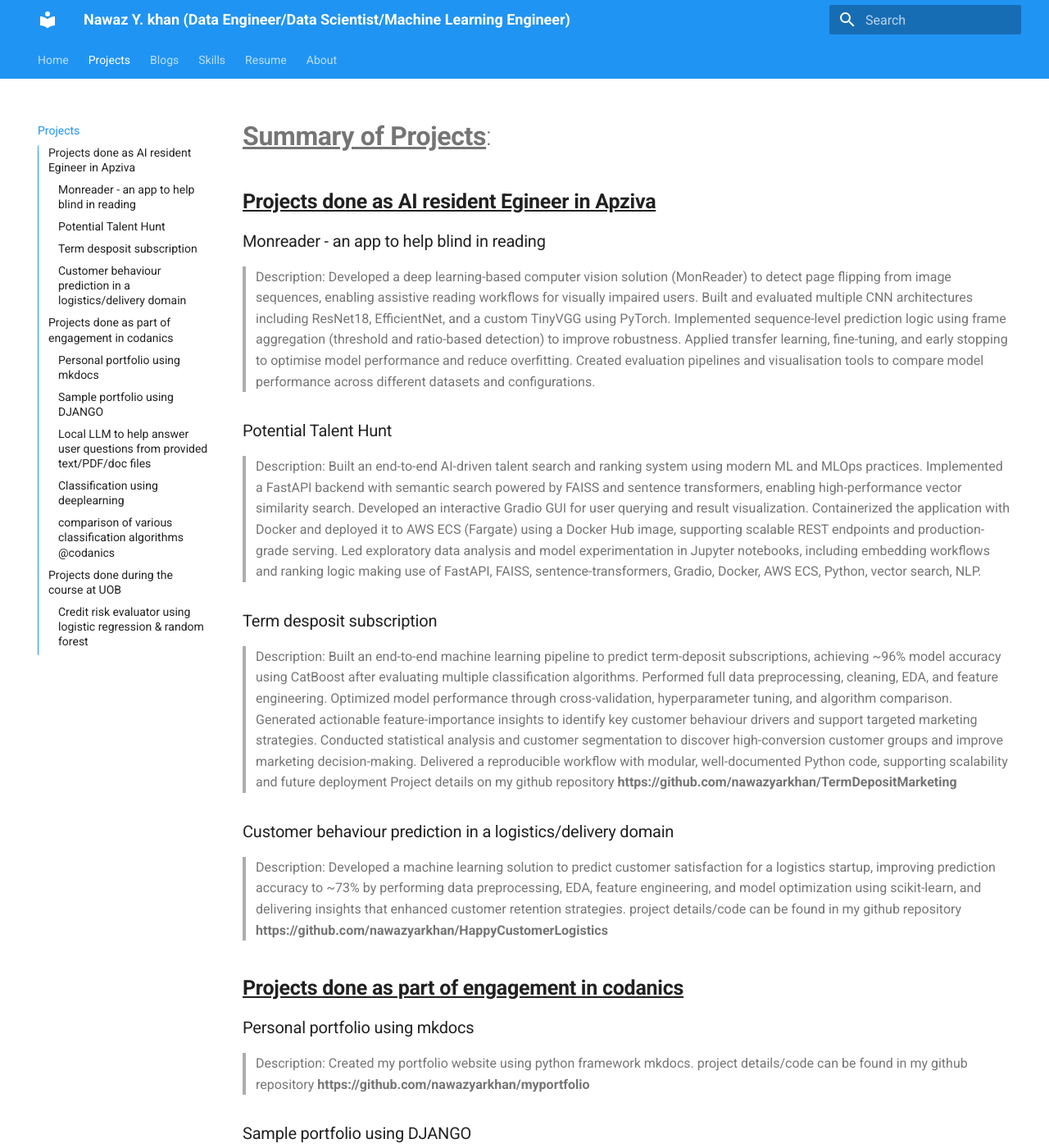
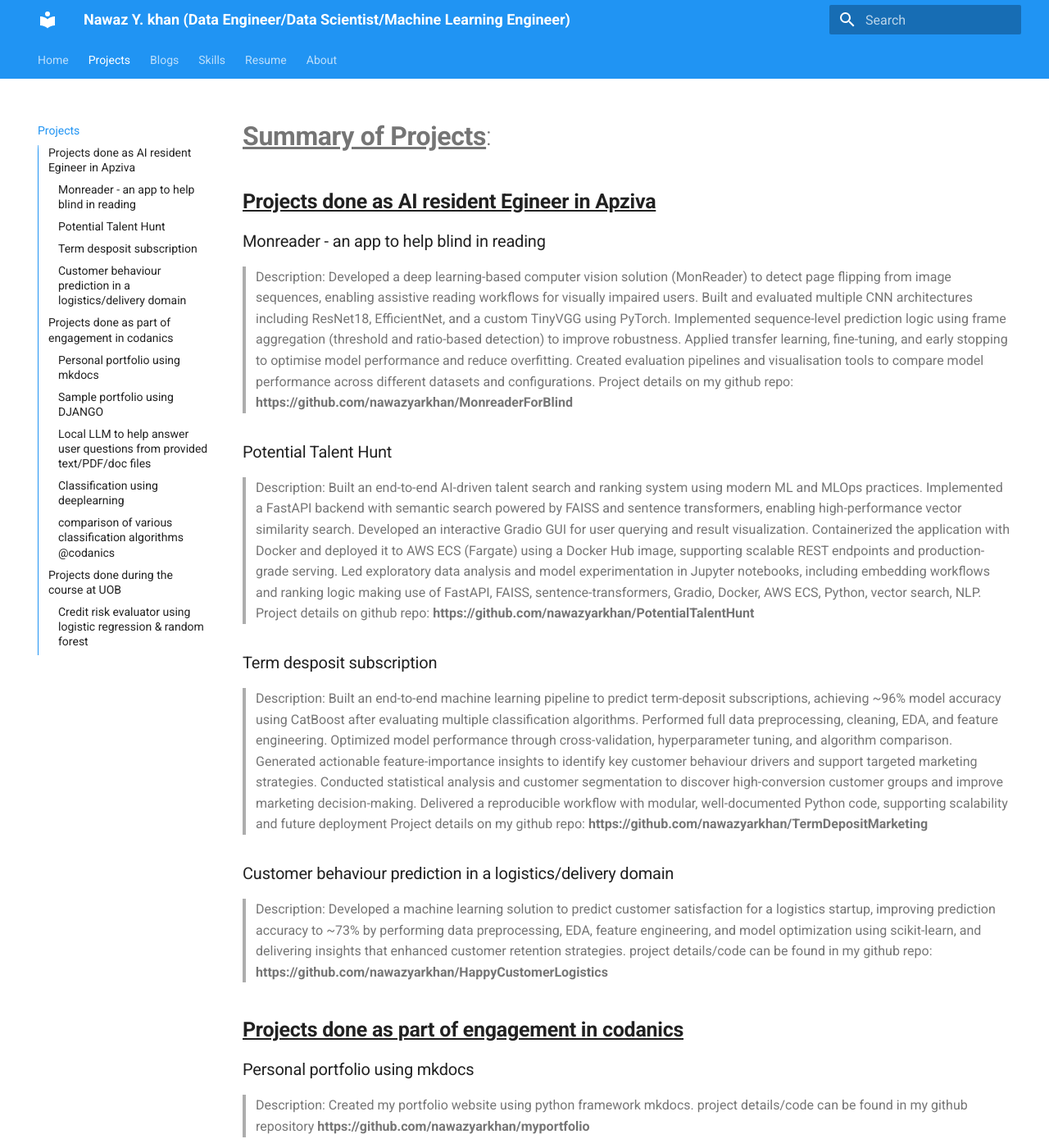
Before and after one commit to nawazyarkhan/myportfolio, an MkDocs documentation site: the page built from docs/projects.md, in a window 1280 px wide and 1400 px high. Shown: the whole window at 82% size. Built offline with MkDocs 1.6.1 and Material for MkDocs 9.7.7, drawn with Linux system fonts in a browser that asks for light colours.

Commit message:
commit -m "updated with some minor changes"

```diff
--- a/docs/projects.md
+++ b/docs/projects.md
@@ -5,18 +5,22 @@
 ### Monreader - an app to help blind in reading
 > Description:
 > 	Developed a deep learning-based computer vision solution (MonReader) to detect page flipping from image sequences, enabling assistive reading workflows for visually impaired users. Built and evaluated multiple CNN architectures including ResNet18, EfficientNet, and a custom TinyVGG using PyTorch. Implemented sequence-level prediction logic using frame aggregation (threshold and ratio-based detection) to improve robustness. Applied transfer learning, fine-tuning, and early stopping to optimise model performance and reduce overfitting. Created evaluation pipelines and visualisation tools to compare model performance across different datasets and configurations.
+> Project details on my github repo: **https://github.com/nawazyarkhan/MonreaderForBlind**
+>
 ### Potential Talent Hunt
 > Description:
 > 	Built an end-to-end AI-driven talent search and ranking system using modern ML and MLOps practices. Implemented a FastAPI backend with semantic search powered by FAISS and sentence transformers, enabling high-performance vector similarity search. Developed an interactive Gradio GUI for user querying and result visualization. Containerized the application with Docker and deployed it to AWS ECS (Fargate) using a Docker Hub image, supporting scalable REST endpoints and production-grade serving. Led exploratory data analysis and model experimentation in Jupyter notebooks, including embedding workflows and ranking logic making use of FastAPI, FAISS, sentence-transformers, Gradio, Docker, AWS ECS, Python, vector search, NLP.
+> Project details on github repo: **https://github.com/nawazyarkhan/PotentialTalentHunt**
+>
 ###  Term desposit subscription
 > Description:
 > 	Built an end-to-end machine learning pipeline to predict term-deposit subscriptions, achieving ~96% model accuracy using CatBoost after evaluating multiple classification algorithms. Performed full data preprocessing, cleaning, EDA, and feature engineering. Optimized model performance through cross-validation, hyperparameter tuning, and algorithm comparison. Generated actionable feature-importance insights to identify key customer behaviour drivers and support targeted marketing strategies. Conducted statistical analysis and customer segmentation to discover high-conversion customer groups and improve marketing decision-making.  Delivered a reproducible workflow with modular, well-documented Python code, supporting scalability and future deployment
-> Project details on my github repository **https://github.com/nawazyarkhan/TermDepositMarketing**
+> Project details on my github repo: **https://github.com/nawazyarkhan/TermDepositMarketing**
 
 ### Customer behaviour prediction in a logistics/delivery domain
 > Description:
 > Developed a machine learning solution to predict customer satisfaction for a logistics startup, improving prediction accuracy to ~73% by performing data preprocessing, EDA, feature engineering, and model optimization using scikit-learn, and delivering insights that enhanced customer retention strategies.
-> project details/code can be found in my github repository **https://github.com/nawazyarkhan/HappyCustomerLogistics**
+> project details/code can be found in my github repo: **https://github.com/nawazyarkhan/HappyCustomerLogistics**
 
 ## <u>**Projects done as part of engagement in codanics**</u>
 
```
